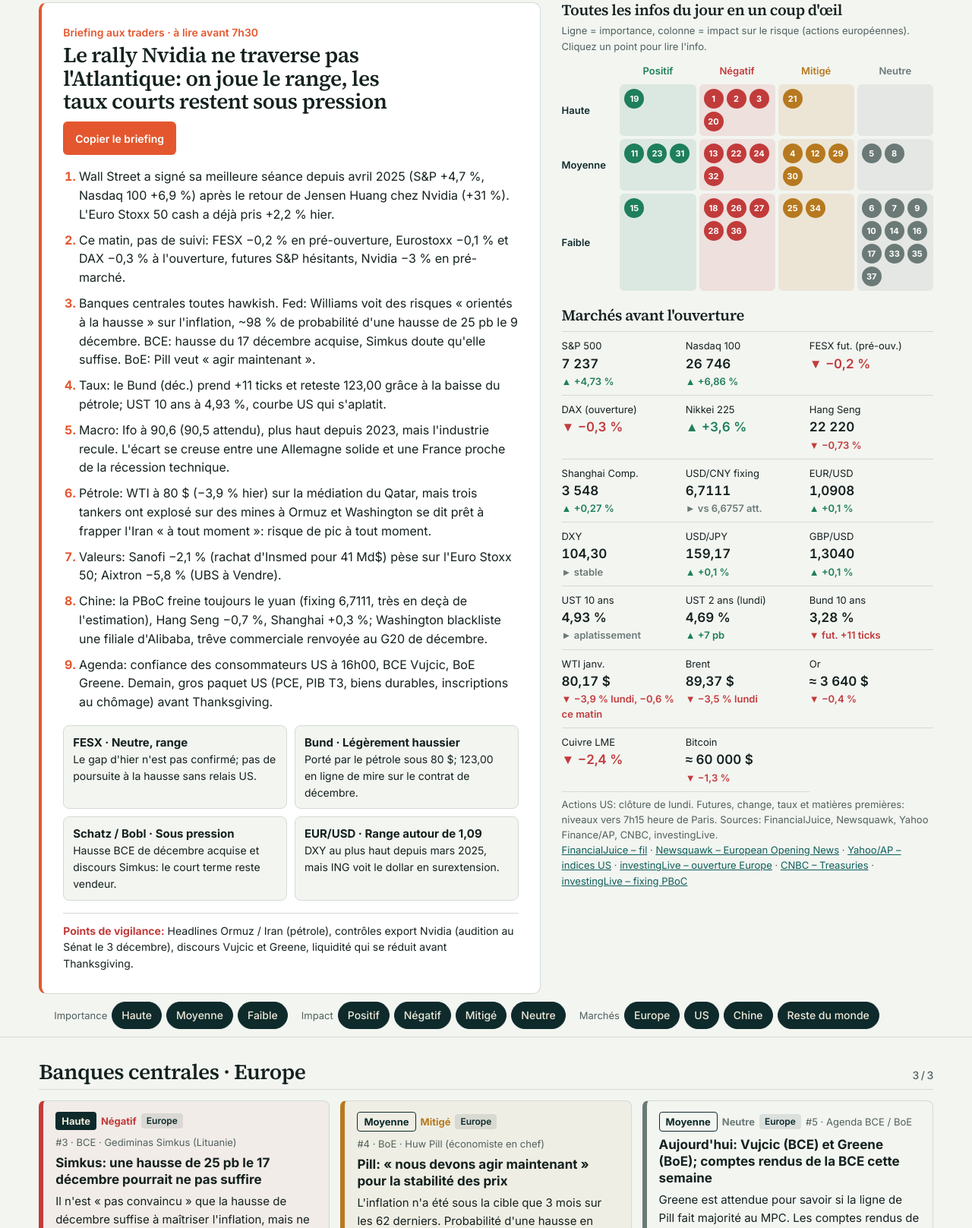
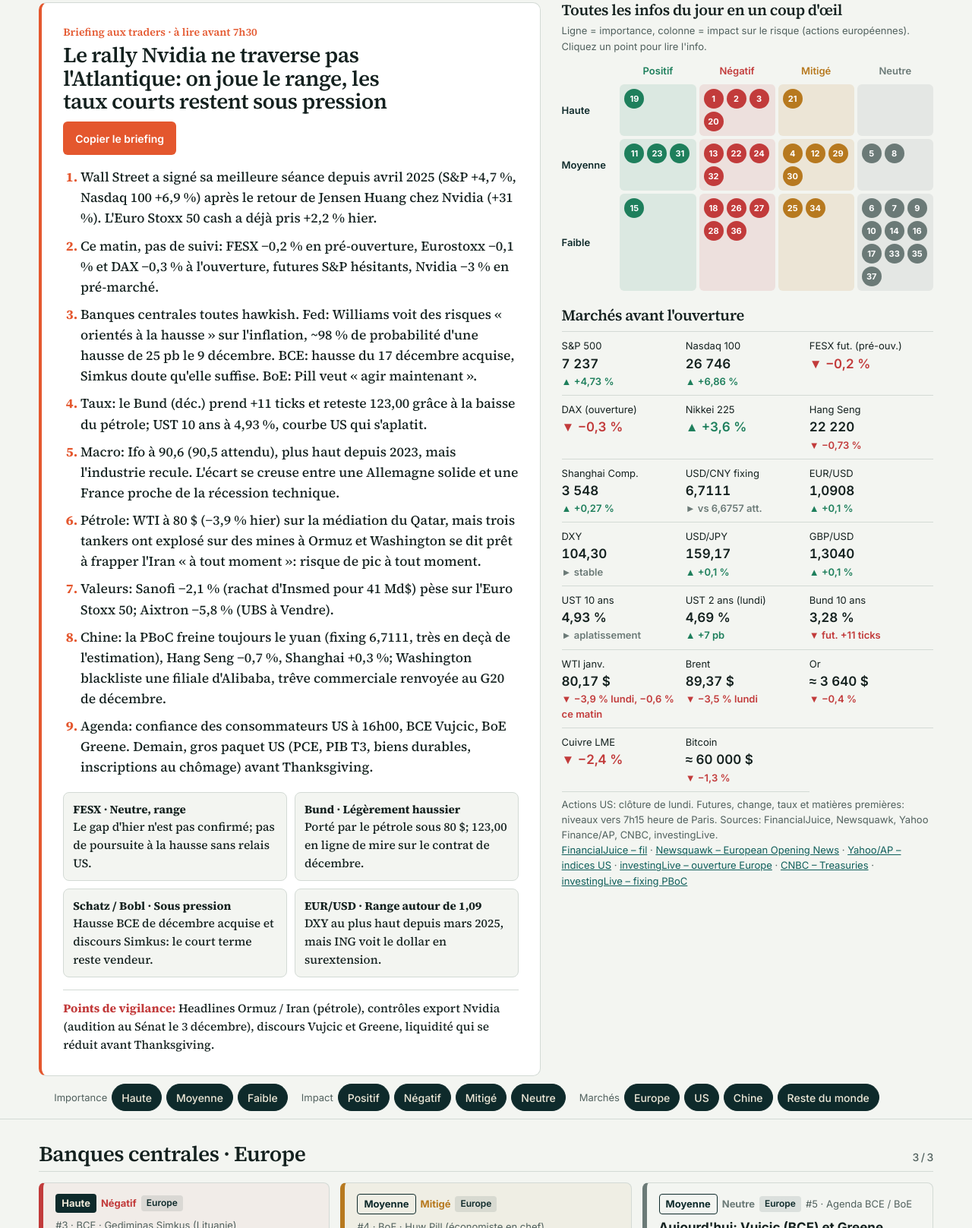
Before and after one commit to Komodocap/briefing, a plain HTML site: page 2026-11-24.html in a window 1280 px wide. Shown: the part 321-1938 px from the top of the page at 76% size. Drawn offline with Linux system fonts and the light colour scheme.

Commit message:
Encadré briefing entièrement en Source Serif 4
Co-Authored-By: Claude Opus 5.5 <noreply@anthropic.com>
Claude-Session: https://claude.ai/code/session_015m18Q8FD8Ao4qiSRXLKe4a

```diff
--- a/2026-11-24.html
+++ b/2026-11-24.html
@@ -117,6 +117,11 @@ td.t{white-space:nowrap;font-variant-numeric:tabular-nums;font-weight:600}
 .arch a.cur{background:var(--imp);color:var(--impink);border-color:var(--imp)}
 .arch select{font:16px Inter,sans-serif;min-height:44px;border:1px solid var(--rule);border-radius:6px;background:var(--bg);color:var(--ink);padding:0 8px}
 footer{color:var(--mute);font-size:13px;border-top:1px solid var(--rule);margin-top:34px;padding-top:12px}
+.brief,.brief .tag,.brief ol,.brief .lect div,.brief .vig{font-family:var(--fd)}
+.brief ol{font-size:17.5px}
+.brief .lect div{font-size:15.5px}
+.brief .vig{font-size:15.5px}
+.brief .btn{font-family:Inter,sans-serif}
 @media(max-width:860px){.grid{grid-template-columns:minmax(0,1fr)}}
 @media(max-width:600px){table{font-size:13px}th,td{padding:6px 4px}.stack thead{display:none}.stack tr{display:grid;padding-block:8px;border-bottom:1px solid var(--rule)}.stack td{border:0;padding:2px 0}.mx{grid-template-columns:4.2em repeat(4,minmax(0,1fr))}.dot{width:22px;height:22px;font-size:10px}}
 @media print{.bar,.btn{display:none}.it{break-inside:avoid}}
```
